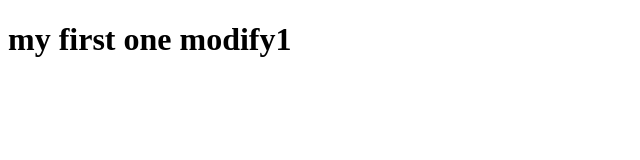
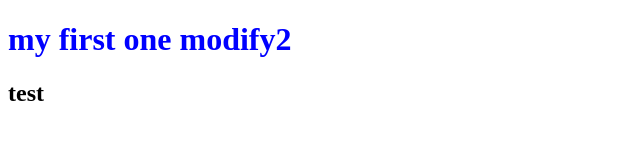
Before and after one commit to WilCPL/MyPracAAA, a plain HTML site: page index.html in a window 1280 px wide. Shown: the whole page, without its empty margins (0-640 px from the left). Drawn offline with Linux system fonts and the light colour scheme.

Commit message:
2nd modified

```diff
--- a/index.html
+++ b/index.html
@@ -4,8 +4,10 @@
     <meta charset="UTF-8">
     <meta name="viewport" content="width=device-width, initial-scale=1.0">
     <title>Document</title>
+    <link rel="stylesheet" href="style.css">
 </head>
 <body>
-    <h1> my first one modify1</h1>
+    <h1> my first one modify2</h1>
+    <h2>test</h2>
 </body>
 </html>
```
